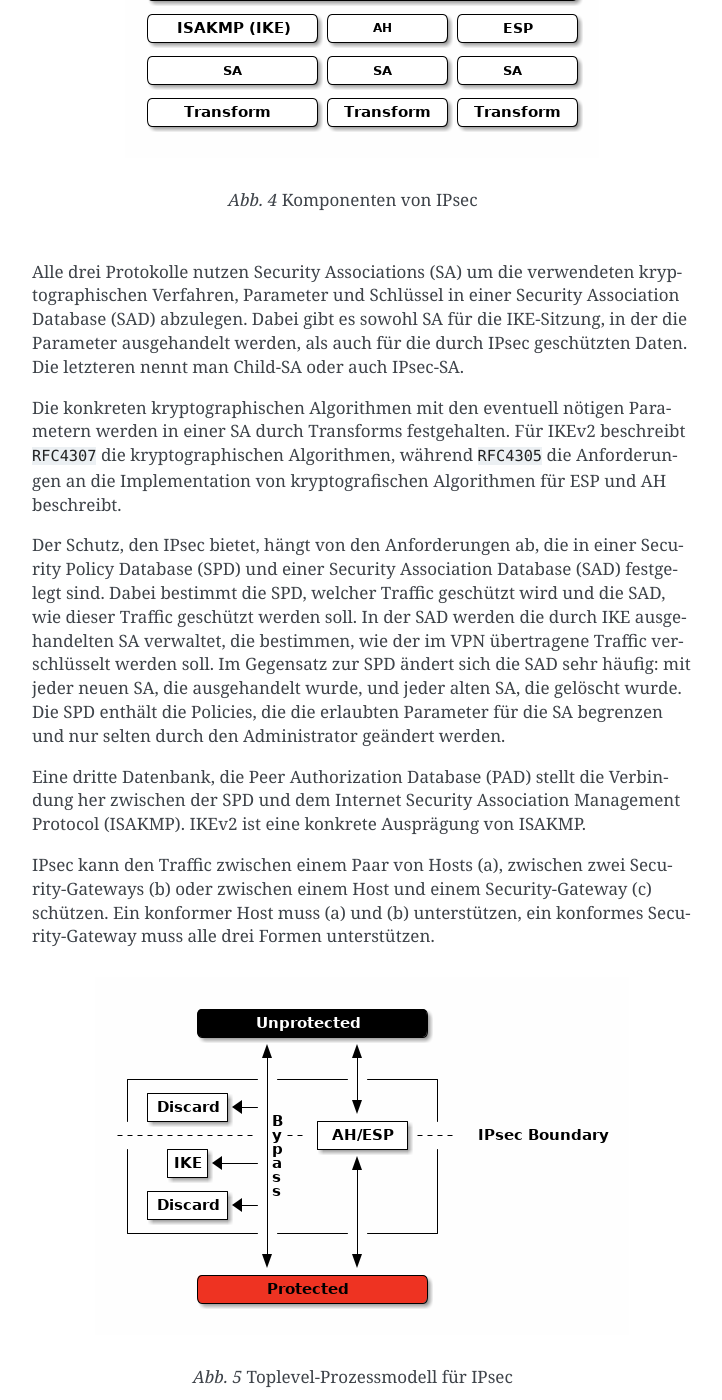
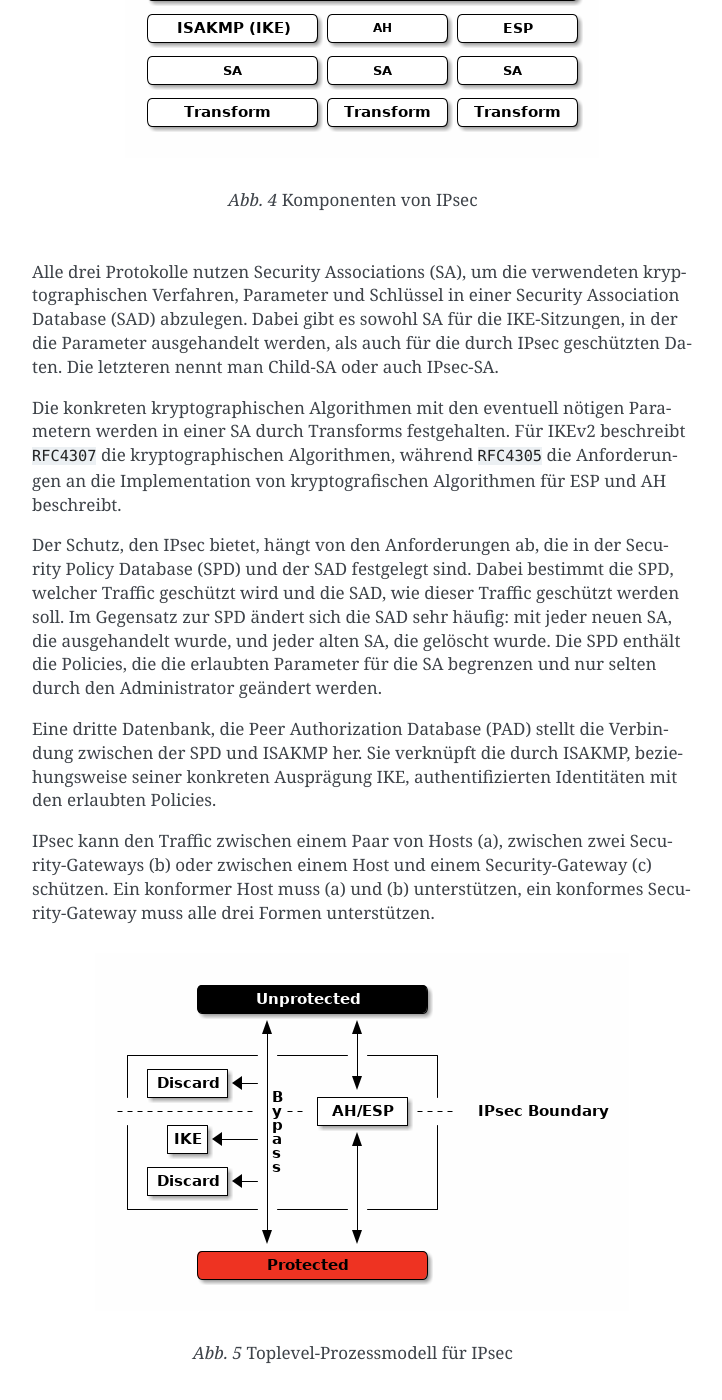
Before and after one commit to matwei-books/Fehlersuche-bei-IPsec-VPN-mit-IKEv2, a Sphinx documentation site: the page built from source/ikev2/ueberblick.rst, in a window 1280 px wide and 1400 px high, scrolled down 789 px. Shown: the whole window, without its empty margins (388-1110 px from the left). Built offline with Sphinx 7.4.7, drawn with Linux system fonts in a browser that asks for light colours; cross-references to code outside the pages are shown as plain code; some of the changed text lies outside the part shown.

Commit message:
Text überarbeitet

```diff
--- a/source/ikev2/ueberblick.rst
+++ b/source/ikev2/ueberblick.rst
@@ -59,11 +58,12 @@
 .. index:: ! Child-SA
    see: IPsec SA; Child-SA
 
-Alle drei Protokolle nutzen Security Associations (SA) um die
-verwendeten kryptographischen Verfahren, Parameter und Schlüssel in
-einer Security Association Database (SAD) abzulegen. Dabei gibt es sowohl
-SA für die IKE-Sitzung, in der die Parameter ausgehandelt werden, als
-auch für die durch IPsec geschützten Daten.
+Alle drei Protokolle nutzen Security Associations (SA),
+um die verwendeten kryptographischen Verfahren, Parameter und Schlüssel
+in einer Security Association Database (SAD) abzulegen.
+Dabei gibt es sowohl SA für die IKE-Sitzungen,
+in der die Parameter ausgehandelt werden,
+als auch für die durch IPsec geschützten Daten.
 Die letzteren nennt man Child-SA oder auch IPsec-SA.
 
 Die konkreten kryptographischen Algorithmen mit den eventuell nötigen
@@ -78,14 +78,10 @@
 .. index:: Security Association Database
    see: SAD; Security Association Database
 
-Der Schutz, den IPsec bietet, hängt von den Anforderungen ab, die in einer
-Security Policy Database (SPD) und einer Security Association Database
-(SAD) festgelegt sind.
+Der Schutz, den IPsec bietet, hängt von den Anforderungen ab,
+die in der Security Policy Database (SPD) und der SAD festgelegt sind.
 Dabei bestimmt die SPD, welcher Traffic geschützt wird und die SAD, wie
 dieser Traffic geschützt werden soll.
-In der SAD werden die durch IKE ausgehandelten SA verwaltet,
-die bestimmen,
-wie der im VPN übertragene Traffic verschlüsselt werden soll.
 Im Gegensatz zur SPD ändert sich die SAD sehr häufig:
 mit jeder neuen SA, die ausgehandelt wurde,
 und jeder alten SA, die gelöscht wurde.
@@ -96,10 +92,11 @@
 .. index:: Peer Authorization Database
    see: PAD; Peer Authorization Database
 
-Eine dritte Datenbank, die Peer Authorization Database (PAD) stellt die
-Verbindung her zwischen der SPD und dem Internet Security Association
-Management Protocol (ISAKMP).
-IKEv2 ist eine konkrete Ausprägung von ISAKMP.
+Eine dritte Datenbank, die Peer Authorization Database (PAD)
+stellt die Verbindung zwischen der SPD und ISAKMP her.
+Sie verknüpft die durch ISAKMP,
+beziehungsweise seiner konkreten Ausprägung IKE,
+authentifizierten Identitäten mit den erlaubten Policies.
 
 IPsec kann den Traffic zwischen einem Paar von Hosts (a),
 zwischen zwei Security-Gateways (b) oder zwischen einem Host und einem
@@ -113,8 +110,8 @@
 
    Toplevel-Prozessmodell für IPsec
 
-Zwischen ungeschützten und geschützten Schnittstellen
-definiert IPsec eine Grenze.
+IPsec definiert eine Grenze
+zwischen ungeschützten und geschützten Schnittstellen.
 Datagramme, die diese Grenze überqueren, sind den Regeln der SPD
 unterworfen.
 Allgemein werden die Datagramme bei IPsec
@@ -216,7 +213,7 @@
 oder verworfen, wenn Fehler auftreten.
 
 Kann bei ICMP-Fehlermeldungen eine passende SA ermittelt werden,
-werden gegebenenfalls die Parameter dieser SA angepasst.
+führt das unter Umständen zur Anpassung der Parameter dieser SA.
 Ein Anwendungsfall dafür ist
 die Unterstützung der Path-MTU-Discovery für den geschützten Traffic.
 
@@ -310,7 +307,7 @@
 Next Layer Protocol
 ...................
 
-Dieser Selektor entspricht dem Protocol-Feld bei IPv4
+Dieser Selektor entspricht dem Feld *Protocol* bei IPv4
 beziehungsweise dem Feld *Next Header* bei IPv6.
 Das kann eine einzelne Protokollnummer sein, *ANY* oder *OPAQUE*.
 
```
Also changed, not shown: other parts of source/ikev2/ueberblick.rst (+3 -4 lines), source/ikev2/betriebsarten.rst (+10 -5 lines).
